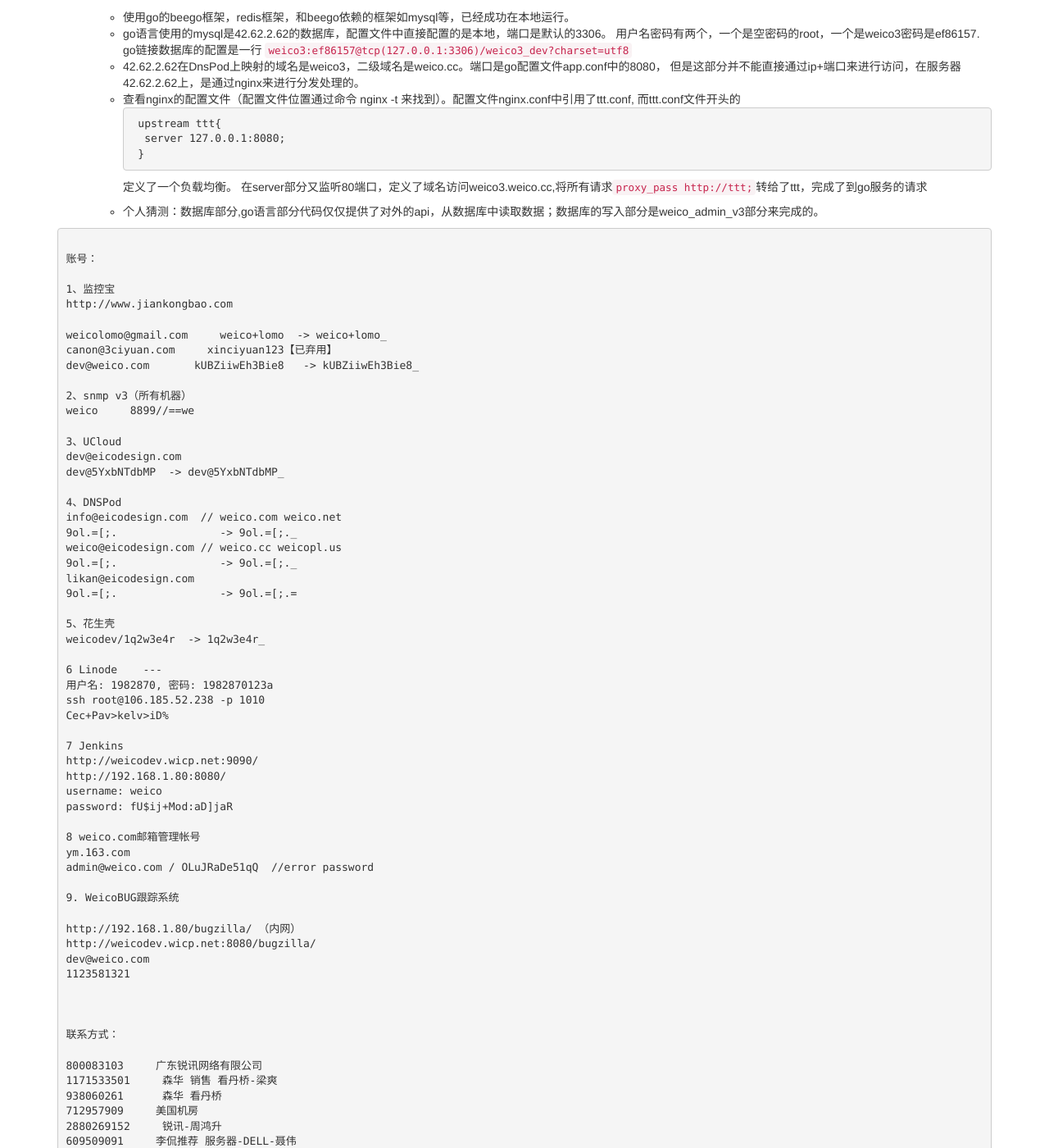
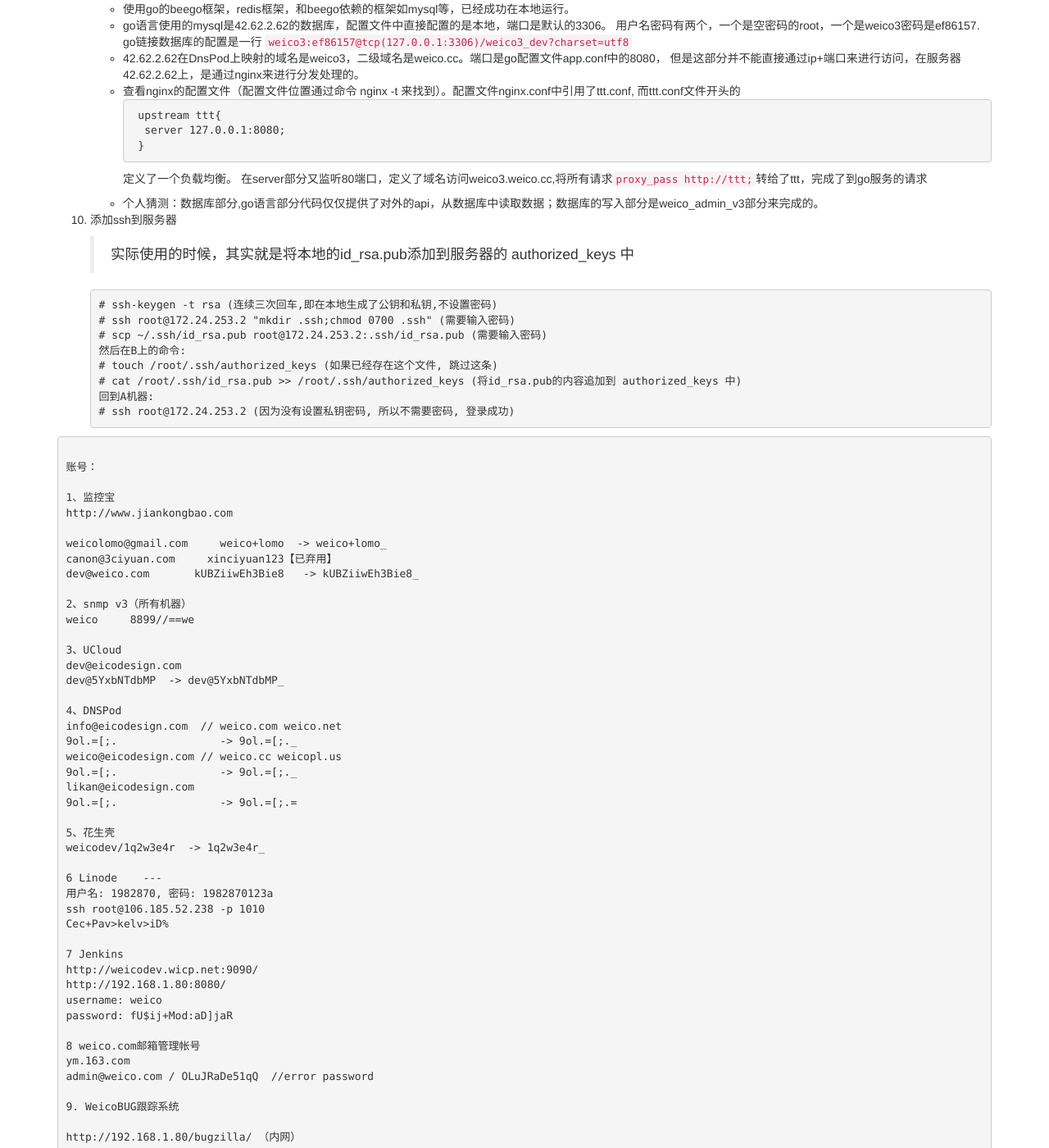
Before and after one commit to qihigh/qihigh.github.io, a Jekyll site: the page built from _posts/2015-09-07-backyield.md, in a window 1280 px wide and 1400 px high, scrolled down 1612 px. Shown: the whole window at 82% size. Built offline with Jekyll 4.4.1, drawn with Linux system fonts in a browser that asks for light colours; nearby versions of some CDN libraries; library files that are not in the unit come from our copies; comment, search, counter and statistics services are not loaded; some of the changed text lies outside the part shown.

Commit message:
new post to blog

````diff
--- a/_config.yml
+++ b/_config.yml
@@ -80,9 +80,9 @@
   # Set 'provider' to false to turn commenting off globally.
   #
   comments :
-    provider : disqus
+    provider : duoshuo
     disqus :
-      short_name : jekyllbootstrap
+      short_name : myBlog
     livefyre :
       site_id : 123
     intensedebate :
@@ -93,7 +93,7 @@
       width: 580
       colorscheme: light
     duoshuo :
-      short_name : jekyllbootstrap
+      short_name : myBlog
 
   # Settings for analytics helper
   # Set 'provider' to the analytics provider you want to use.
--- a/_includes/JB/comments-providers/duoshuo
+++ b/_includes/JB/comments-providers/duoshuo
@@ -1,5 +1,5 @@
 <!-- Duoshuo Comment BEGIN -->
-  <div class="ds-thread"{% if page.wordpress_id %} data-thread-key="{{page.wordpress_id}}"{% endif %}></div>
+  <div class="ds-thread" style="width:100%" {% if page.wordpress_id %} data-thread-key="{{page.wordpress_id}}"{% endif %}></div>
 <script type="text/javascript">
 var duoshuoQuery = {short_name:'{{ site.JB.comments.duoshuo.short_name }}'};
   (function() {
--- a/_posts/2015-09-07-backyield.md
+++ b/_posts/2015-09-07-backyield.md
@@ -98,6 +98,18 @@
 	在server部分又监听80端口，定义了域名访问weico3.weico.cc,将所有请求```proxy_pass http://ttt;```转给了ttt，完成了到go服务的请求
 	+ 个人猜测：数据库部分,go语言部分代码仅仅提供了对外的api，从数据库中读取数据；数据库的写入部分是weico_admin_v3部分来完成的。
 
+10. 添加ssh到服务器
+
+	> 实际使用的时候，其实就是将本地的id_rsa.pub添加到服务器的 authorized_keys 中
+	<pre>
+	# ssh-keygen -t rsa (连续三次回车,即在本地生成了公钥和私钥,不设置密码)
+	# ssh root@172.24.253.2 "mkdir .ssh;chmod 0700 .ssh" (需要输入密码)
+	# scp ~/.ssh/id_rsa.pub root@172.24.253.2:.ssh/id_rsa.pub (需要输入密码)
+	然后在B上的命令:
+	# touch /root/.ssh/authorized_keys (如果已经存在这个文件, 跳过这条)
+	# cat /root/.ssh/id_rsa.pub >> /root/.ssh/authorized_keys (将id_rsa.pub的内容追加到 authorized_keys 中)
+	回到A机器:
+	# ssh root@172.24.253.2 (因为没有设置私钥密码, 所以不需要密码, 登录成功) </pre>
 <pre>
 
 账号：
@@ -208,6 +220,7 @@
 ssh deployer@118.26.225.125
 1. weico.com/eicodesign.com等官网
 2. 数据库访问 mysql -h 127.0.0.1 -uroot
+3. eico的用户管理erp http://118.26.225.125:8087/
 
 ssh deployer@119.147.137.69
 ssh deployer@119.90.40.250
````
Also changed, not shown: _posts/2015-09-10-my-blog-command-line.md (added, +22 -0 lines), _posts/2015-09-10-nginx-study.md (added, +62 -0 lines), index.md (+1 -1 lines), 3 other files.
